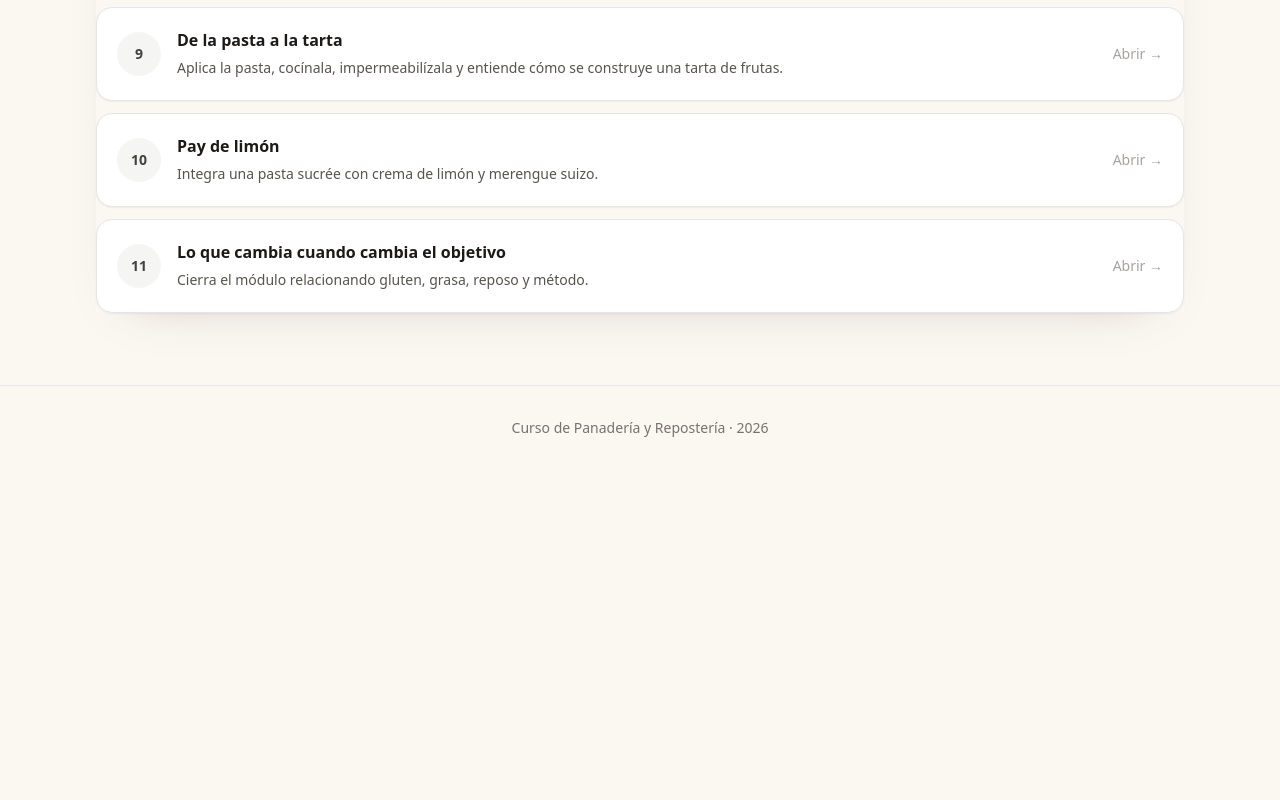
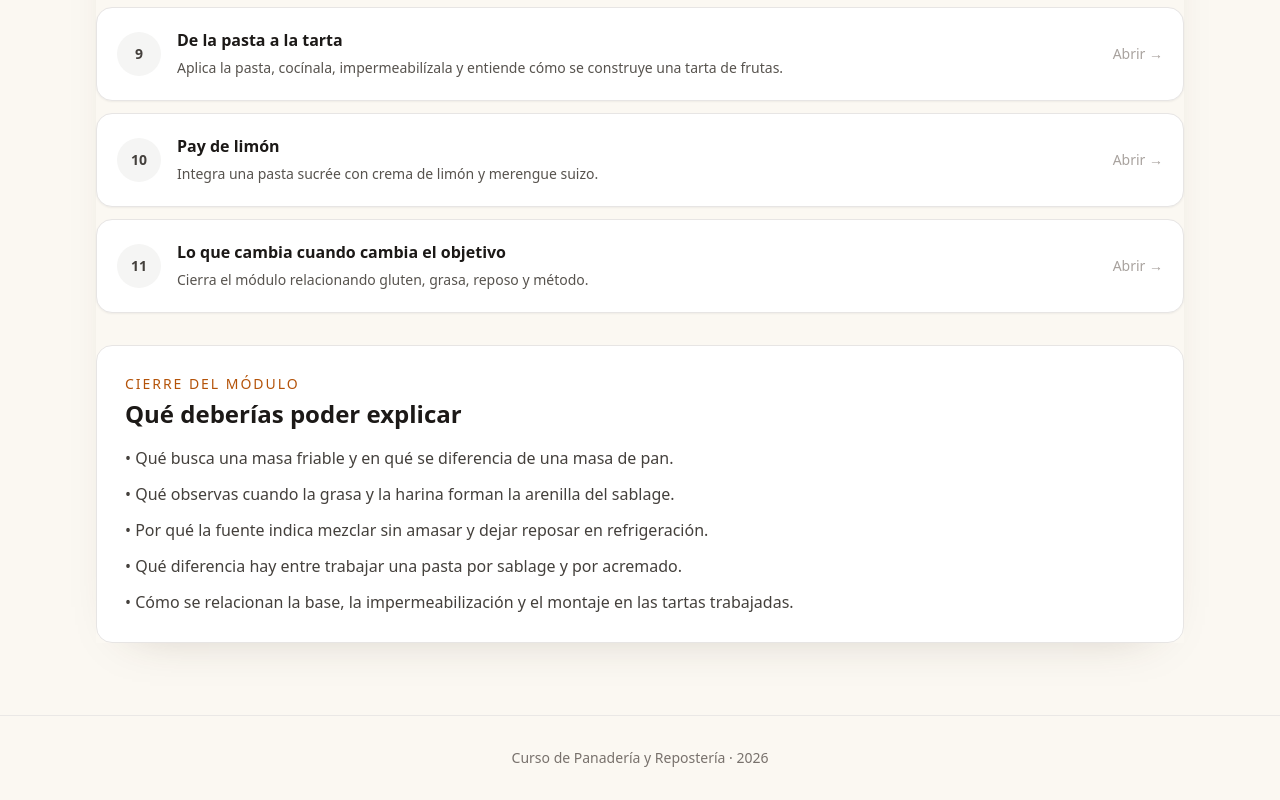
Before and after one commit to Drworm82/CursoPanadero, a Next.js app: page /modulo-2 in a window 1280 px wide. Shown: the part 1142-1942 px from the top of the page. Before the commit the page ends 1612 px from the top, so only its background shows below. Built offline with nearby package versions, Linux system fonts and the light colour scheme; no server answers.

Commit message:
Completar cierre pedagogico del modulo 2

```diff
--- a/pages/modulo-2.js
+++ b/pages/modulo-2.js
@@ -76,7 +76,17 @@ export default function ModuleTwoPage() {
           </div>
         </section>
 
-
+        <section className="rounded-2xl border border-stone-200 bg-white p-6 sm:p-7">
+          <p className="text-sm font-medium uppercase tracking-[0.14em] text-amber-700">Cierre del módulo</p>
+          <h2 className="mt-1 text-2xl font-semibold text-stone-900">Qué deberías poder explicar</h2>
+          <ul className="mt-4 space-y-3 text-stone-700">
+            <li>• Qué busca una masa friable y en qué se diferencia de una masa de pan.</li>
+            <li>• Qué observas cuando la grasa y la harina forman la arenilla del sablage.</li>
+            <li>• Por qué la fuente indica mezclar sin amasar y dejar reposar en refrigeración.</li>
+            <li>• Qué diferencia hay entre trabajar una pasta por sablage y por acremado.</li>
+            <li>• Cómo se relacionan la base, la impermeabilización y el montaje en las tartas trabajadas.</li>
+          </ul>
+        </section>
       </div>
     </CourseShell>
   );
```
